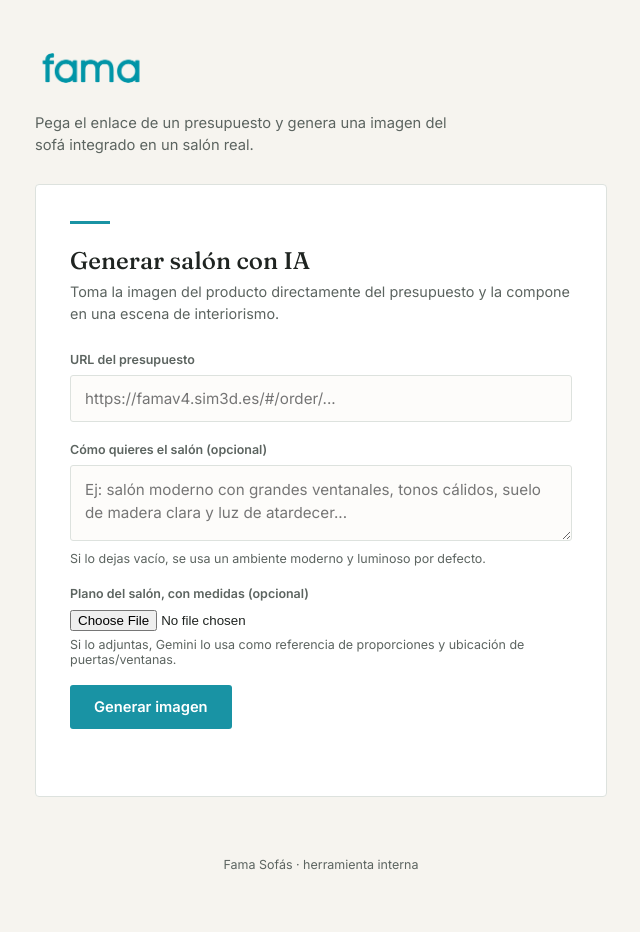
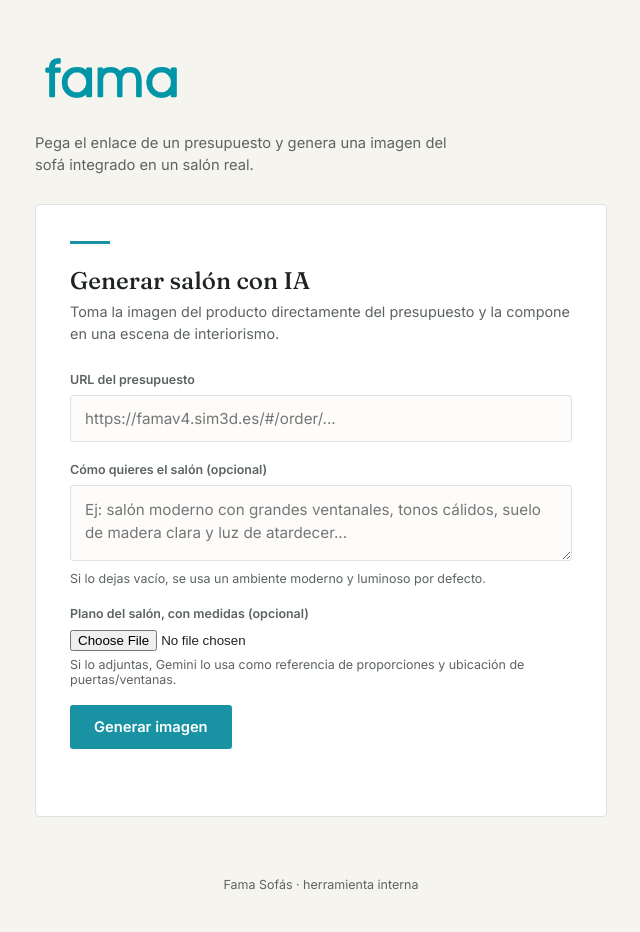
Before and after one commit to raul508/fama-render-app, a plain HTML site: page static/index.html in a window 1280 px wide. Shown: the whole page, without its empty margins (319-959 px from the left). Drawn offline with Linux system fonts and the light colour scheme.

Commit message:
Update index.html

```diff
--- a/static/index.html
+++ b/static/index.html
@@ -36,7 +36,7 @@
   }
 
   .logo {
-    height: 56px;
+    height: 76px;
     display: block;
   }
 
```
